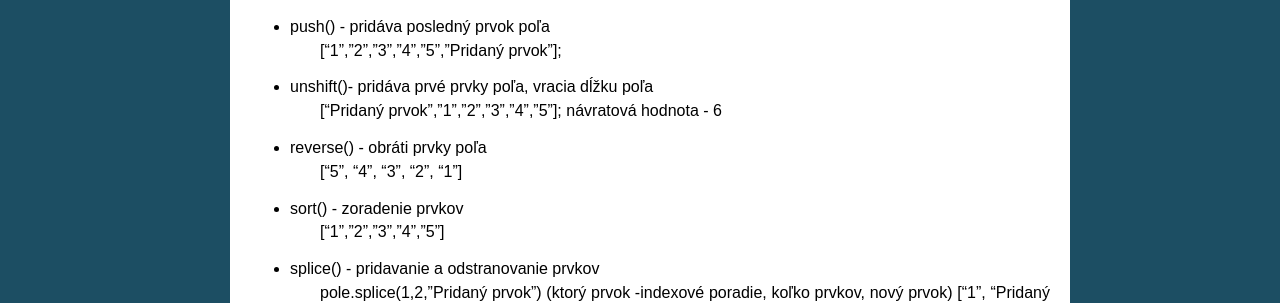
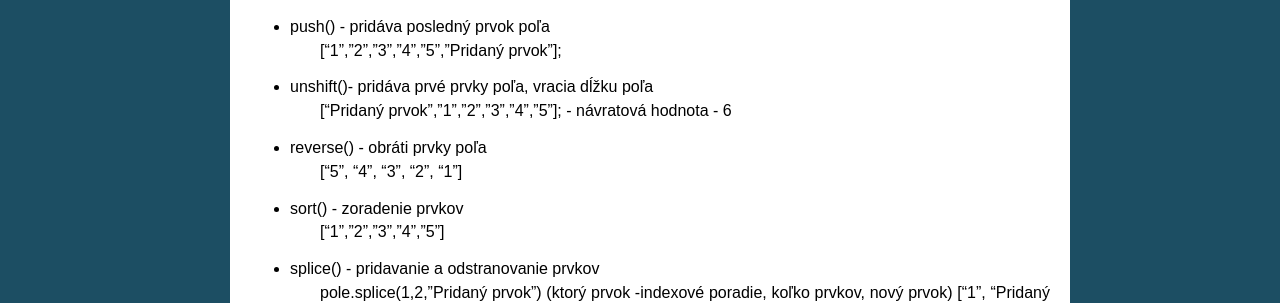
Before and after one commit to Anubisthe12/git, a Sphinx documentation site: the page built from source/JavaScript.rst, in a window 1280 px wide. Shown: the part 327-630 px from the top of the page. Built offline with Sphinx 7.4.7, drawn with Linux system fonts in a browser that asks for light colours; pages that are not in the unit, such as notebooks, are missing from menus.

```diff
--- a/source/JavaScript.rst
+++ b/source/JavaScript.rst
@@ -20,7 +20,7 @@ var pole = ["1","2","3","4","5"];
           ["1","2","3","4","5","Pridaný prvok"];
 * unshift()- pridáva prvé prvky poľa, vracia dĺžku poľa
            ["Pridaný prvok","1","2","3","4","5"];
-           návratová hodnota - 6
+           - návratová hodnota - 6
 * reverse() - obráti prvky poľa
           ["5", "4", "3", "2", "1"]
 * sort() - zoradenie prvkov
```
